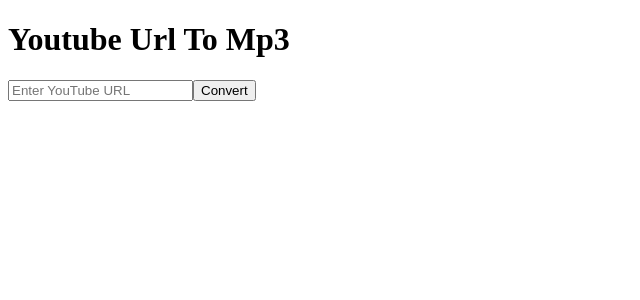
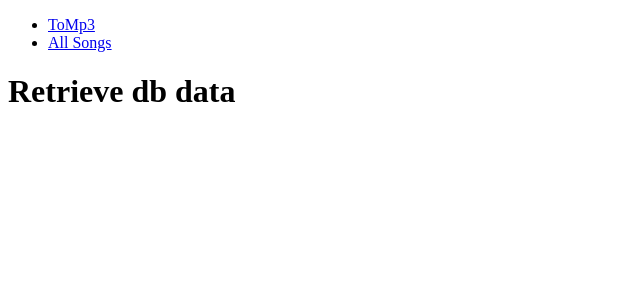
Before and after one commit to iKeiNagai/UrlToMp3, a React (Create React App) app in the folder client/: page /all-songs in a window 1280 px wide. Shown: the top 300 px of the page, without its empty margins (0-640 px from the left). Built offline with nearby package versions, Linux system fonts and the light colour scheme; no server answers.

Commit message:
added second page and navbar reactjs

```diff
--- a/client/package.json
+++ b/client/package.json
@@ -9,6 +9,7 @@
     "@testing-library/user-event": "^13.5.0",
     "react": "^19.1.0",
     "react-dom": "^19.1.0",
+    "react-router-dom": "^7.6.2",
     "react-scripts": "5.0.1",
     "web-vitals": "^2.1.4"
   },
--- a/client/src/App.js
+++ b/client/src/App.js
@@ -1,10 +1,21 @@
 import UrlToMp3 from "./components/UrlToMp3";
+import AllSongs from "./components/AllSongs";
+import Navbar from "./components/Navbar";
+import { BrowserRouter as Router, Route, Routes } from 'react-router-dom';
 
 function App() {
   return (
     <div>
-      <UrlToMp3 />
+      <Router>
+        <Navbar />
+        <Routes>
+          <Route path="/" element={<UrlToMp3 />} />
+          <Route path="/all-songs" element={<AllSongs />} />
+        </Routes>
+      </Router>
     </div>
+
+
   );
 }
 
--- /dev/null
+++ b/client/src/components/AllSongs.jsx
@@ -0,0 +1,7 @@
+
+export default function AllSongs(){
+    return (
+        <h1>Retrieve db data</h1>
+    )
+
+}
--- /dev/null
+++ b/client/src/components/Navbar.jsx
@@ -0,0 +1,16 @@
+import { Link } from 'react-router-dom';
+
+export default function Navbar(){
+    return(
+        <nav>
+            <ul>
+                <li>
+                    <Link to="/">ToMp3</Link>
+                </li>
+                <li>
+                    <Link to="/all-songs">All Songs</Link>
+                </li>
+            </ul>
+        </nav>
+    )
+}
```
